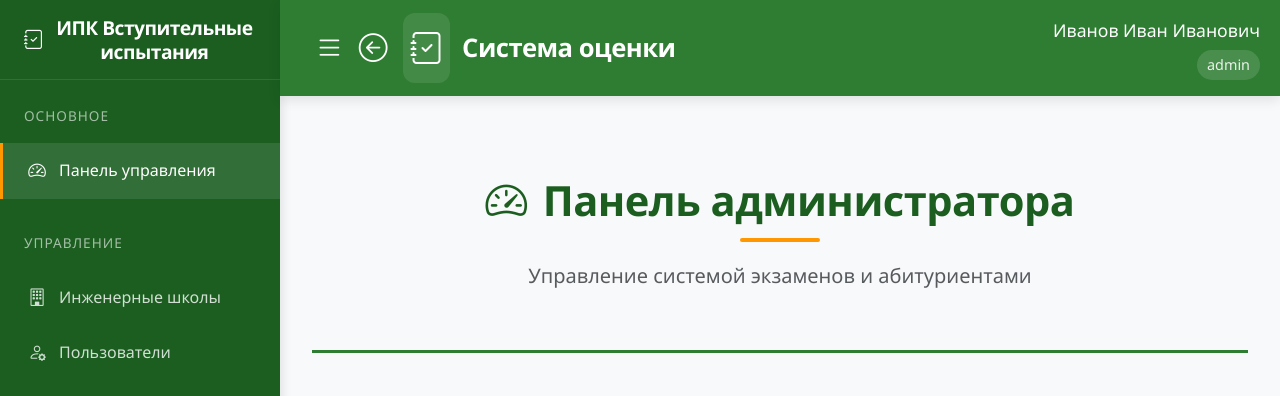
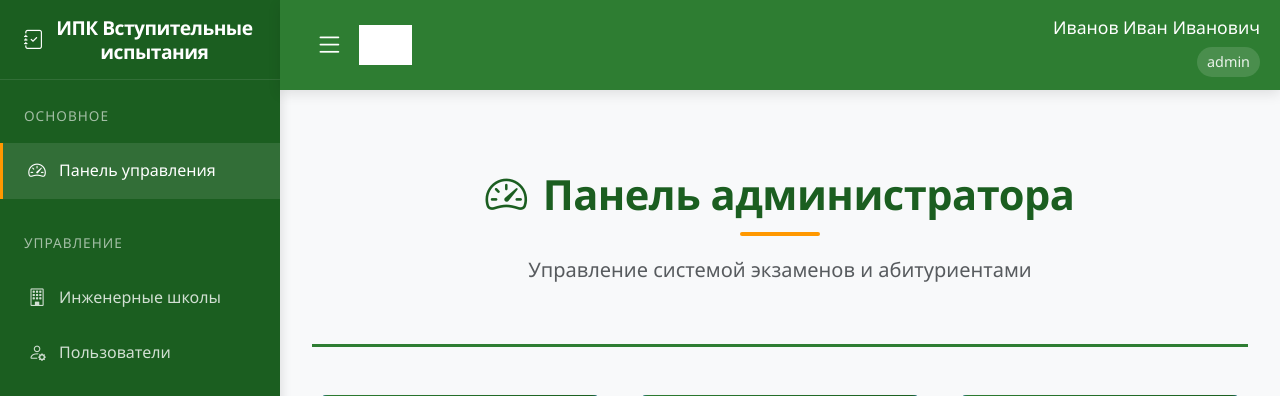
Before and after one commit to ikrivezhenko/exam, a Flask app: page /admin in a window 1280 px wide. Shown: the top 396 px of the page. Run offline with Flask 3, Linux system fonts and the light colour scheme; a user stored in the database is signed in; grey boxes are pictures that could not be loaded.

Commit message:
Лого + кнопку назад убрал

```diff
--- a/app/templates/base.html
+++ b/app/templates/base.html
@@ -905,13 +905,11 @@
                     <button class="toggle-sidebar-btn">
                         <i class="bi bi-list"></i>
                     </button>
-                    <a href="javascript:history.back()" class="back-btn">
-                        <i class="bi bi-arrow-left-circle"></i>
-                    </a>
                 {% endif %}
                 <a href="{{ url_for('routes.home') }}" class="logo">
-                    <i class="bi bi-journal-check"></i>
-                    <span>Система оценки</span>
+                    <img src="https://apply.tpu.ru/images/2022/footer-logo-ru.svg"
+                        style="height: 40px; filter: brightness(0) invert(1);">
+                    <span></span>
                 </a>
             </div>
 
```
